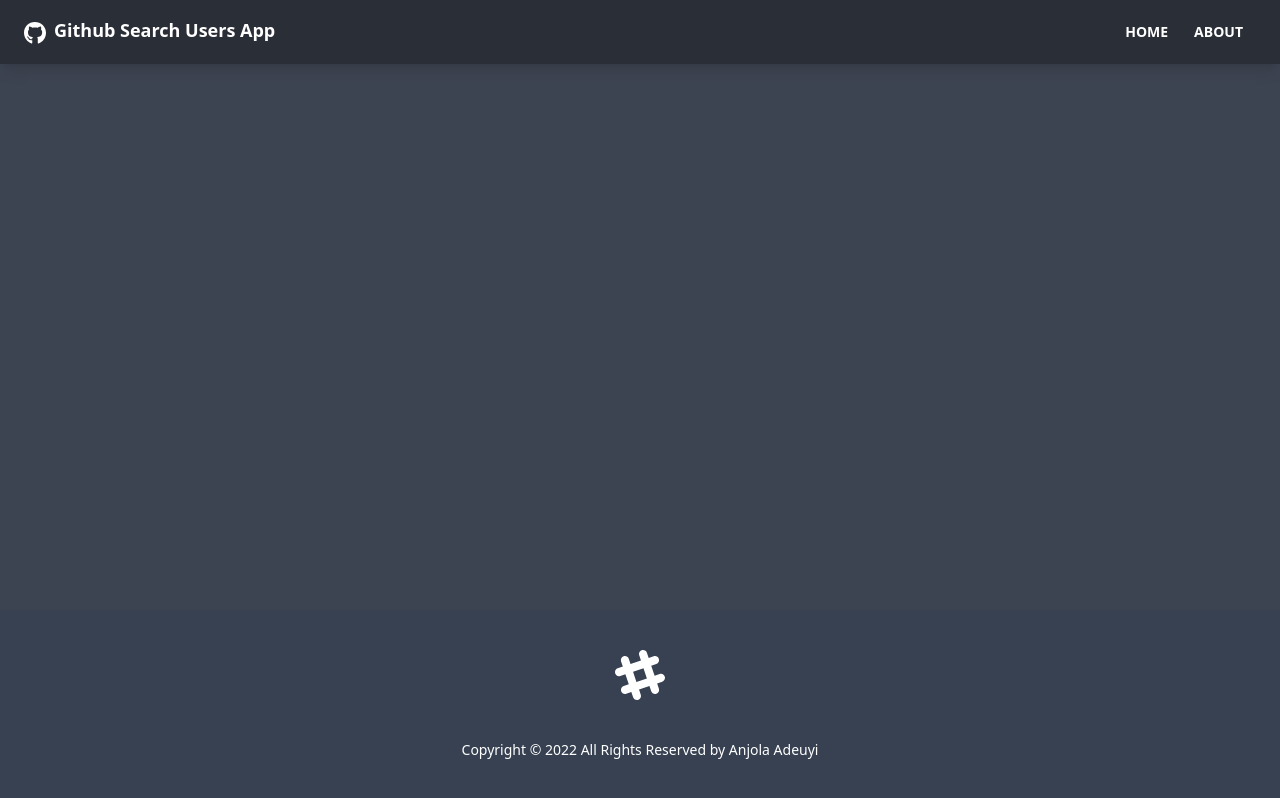
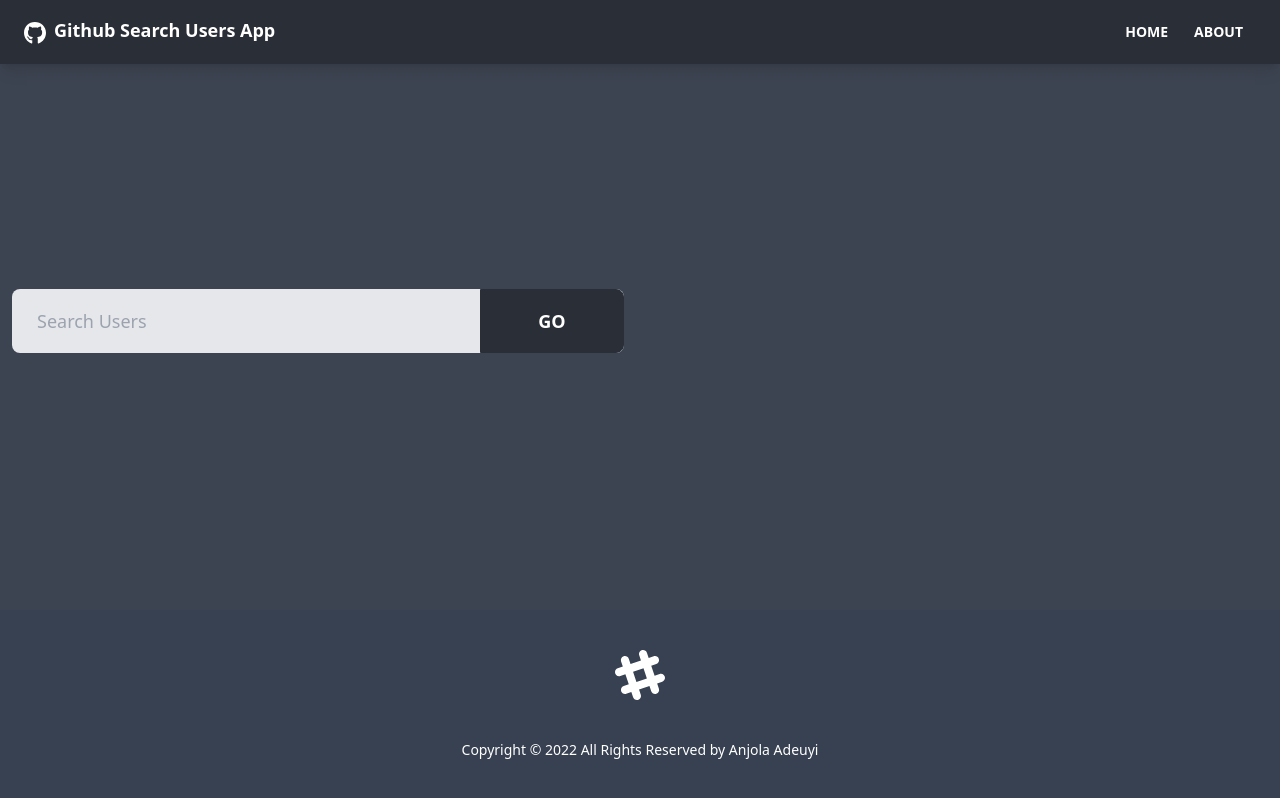
Before and after one commit to anjola-adeuyi/github-search-app, a React (Create React App) app: page / in a window 1280 px wide. Built offline with nearby package versions, Linux system fonts and the light colour scheme.

Commit message:
Users Search Component Added

```diff
--- /dev/null
+++ b/src/components/users/UserSearch.jsx
@@ -0,0 +1,53 @@
+import { useState, useContext } from "react";
+import GithubContext from "../../context/github/GithubContext";
+
+const UserSearch = () => {
+  const [text, setText] = useState('');
+
+  const { users } = useContext(GithubContext);
+
+  const handleTextChange = (e) => {
+    setText(e.target.value)
+  }
+
+  const handleSubmit = (e) => {
+    e.preventDefault()
+
+    if(text === '') {
+      alert('please enter something')
+    } else {
+      // Search Users
+
+      setText('')
+    }
+  }
+
+  return (
+    <div className="grid grid-cols-1 xl:grid-cols-2 lg:grid-cols-2 md:grid-cols-2 mb-8 gap-8">
+      <div>
+        <form onSubmit={handleSubmit}>
+          <div className="form-control">
+            <div className="relative">
+              <input type="text" className="w-full pr-40 bg-gray-200 input input-lg text-black"
+              placeholder="Search Users"
+              value={text}
+              onChange={(e) => handleTextChange(e)} />
+              <button type="submit" className="absolute top-0 right-0 rounded-l-none w-36 btn btn-lg">
+                Go
+              </button>
+            </div>
+          </div>
+        </form>
+      </div>
+      {users.length > 0 && (
+        <div>
+        <button className="btn btn-ghost btn-lg">
+          Clear
+        </button>
+      </div>
+      )}
+    </div>
+  )
+}
+
+export default UserSearch
--- a/src/pages/Home.jsx
+++ b/src/pages/Home.jsx
@@ -1,10 +1,11 @@
 import UserResults from "../components/users/UserResults"
+import UserSearch from "../components/users/UserSearch"
 
 const Home = () => {
 
   return (
     <>
-      {/* SEARCH COMPONENTS */}
+      <UserSearch />
       <UserResults />
     </>
   )
```
